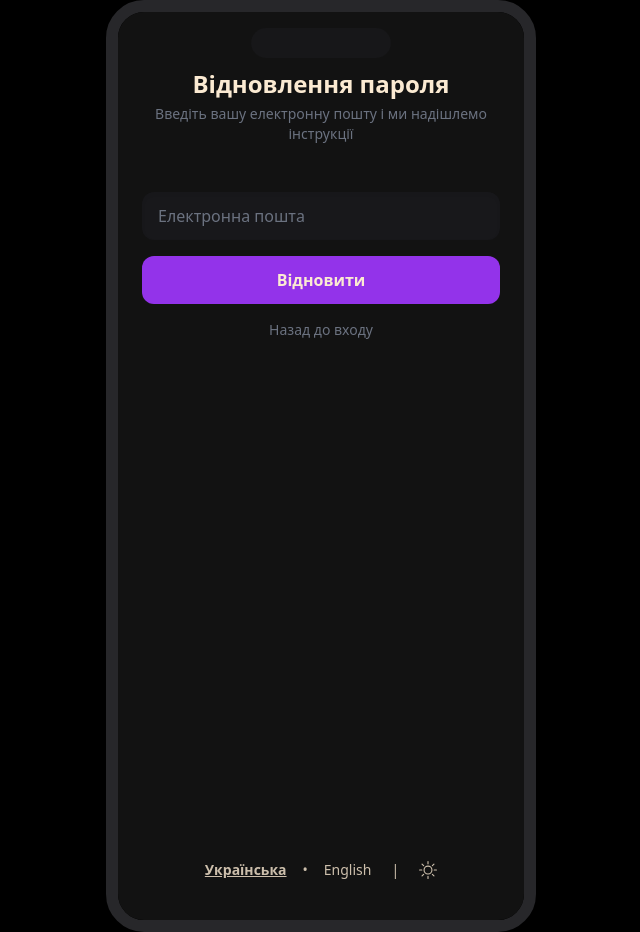
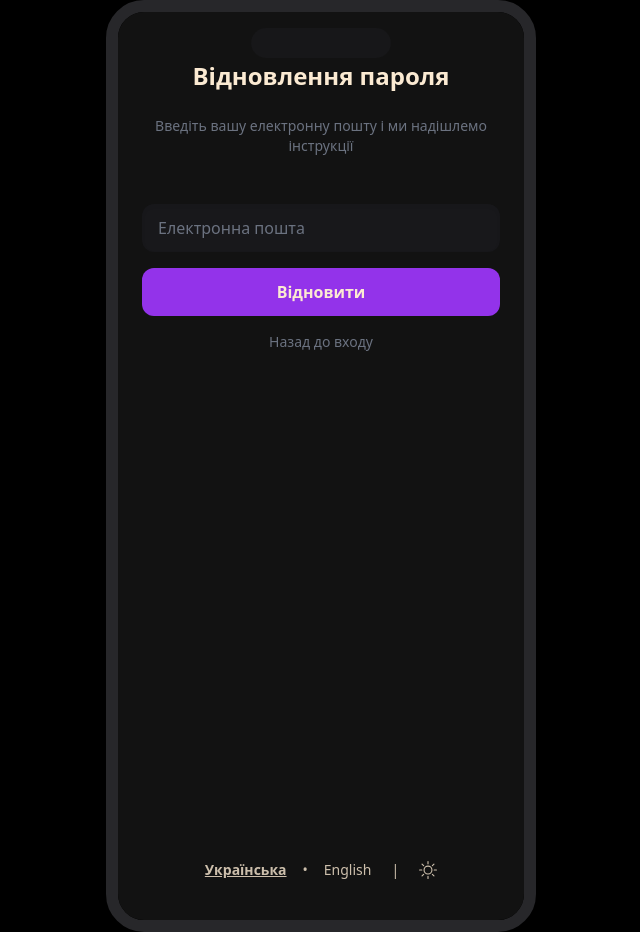
Before and after one commit to Sagotua/Catchyou, a React (Create React App) app: page /forgot-password in a window 1280 px wide. Shown: the whole page, without its empty margins (319-959 px from the left). Built offline with nearby package versions, Linux system fonts and the light colour scheme.

Commit message:
height title fixed

```diff
--- a/src/ForgotPasswordScreen.jsx
+++ b/src/ForgotPasswordScreen.jsx
@@ -33,7 +33,7 @@
       }`}
     >
       <div className="w-full">
-        <h2 className="text-2xl font-bold text-center mt-6">{t.title}</h2>
+        <h2 className="text-2xl font-bold text-center mt-4 mb-6">{t.title}</h2>
         <p className="text-sm text-gray-400 dark:text-gray-500 text-center mt-1">{t.description}</p>
 
         <form className="w-full flex flex-col space-y-4 mt-12">
```
